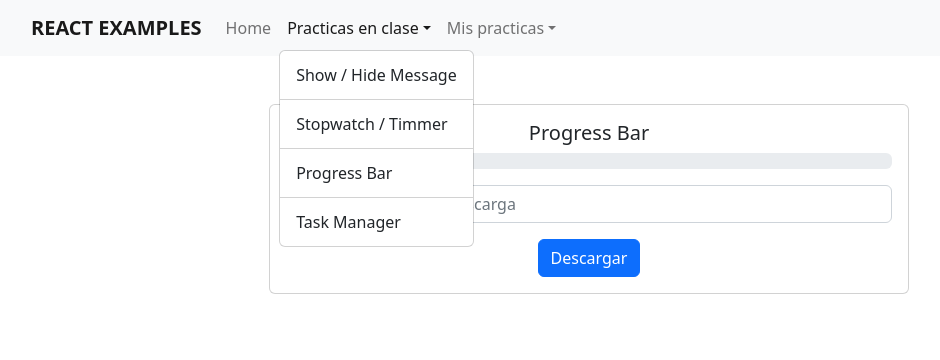
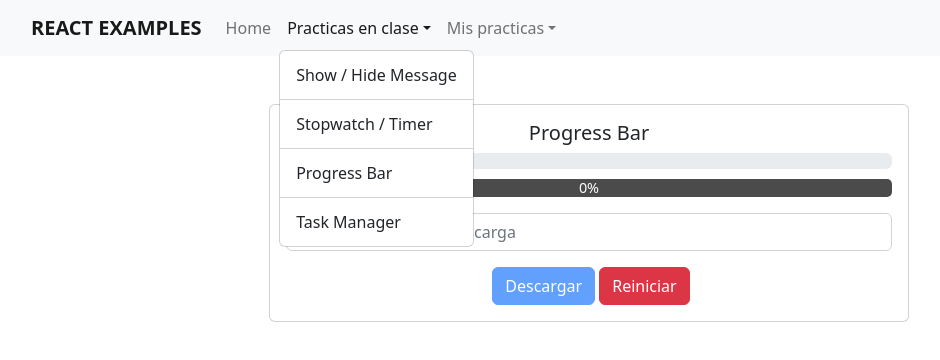
Before and after one commit to ema201217/project-basic-react-examples, a React (Create React App) app: page /progressBar in a window 1280 px wide. Both pictures are taken after a click on the button "Practicas en clase". Shown: the top 360 px of the page, without its empty margins (51-991 px from the left). Built offline with nearby package versions, Linux system fonts and the light colour scheme.

Commit message:
clase 2 - Terminamos el ejemplo 2 - barra de progreso

```diff
--- a/src/components/Header/index.jsx
+++ b/src/components/Header/index.jsx
@@ -18,8 +18,8 @@ export const Header = () => {
                 Show / Hide Message
               </NavDropdown.Item>
               <NavDropdown.Divider />
-              <NavDropdown.Item as={Link} to="/">
-                Stopwatch / Timmer
+              <NavDropdown.Item as={Link} to="/stopwatchTimer">
+                Stopwatch / Timer
               </NavDropdown.Item>
               <NavDropdown.Divider />
               <NavDropdown.Item as={Link} to="/progressBar">
@@ -31,6 +31,10 @@ export const Header = () => {
               </NavDropdown.Item>
             </NavDropdown>
             <NavDropdown title="Mis practicas" id="basic-nav-dropdown">
+              <NavDropdown.Item as={Link} to="/myPractice/showHideMessage">
+              Show / Hide Message 2
+              </NavDropdown.Item>
+              <NavDropdown.Divider />
               <NavDropdown.Item as={Link} to="/">
                 Counter
               </NavDropdown.Item>
--- /dev/null
+++ b/src/components/ProgressBar/ProgressBar2.jsx
@@ -0,0 +1,11 @@
+import React from 'react'
+import styles from "./styles.module.css";
+
+export const ProgressBar2 = ({now,label}) => {
+  return (
+    <div /* className="progressContainer" */ className={styles.progressContainer}>
+      <span /* className="bar" */ className={styles.bar} style={{width: `${now}%`}}></span>
+      <span /* className="number" */ className={styles.number}>{label}</span>
+    </div>
+  )
+}
--- a/src/components/ProgressBar/index.jsx
+++ b/src/components/ProgressBar/index.jsx
@@ -7,24 +7,61 @@ import {
   Row,
   ProgressBar as BarProgress,
   Form,
+  Modal,
 } from "react-bootstrap";
+import { ProgressBar2 } from "./ProgressBar2";
 
 export const ProgressBar = () => {
   const [now, setNow] = useState(0);
-  const inputRef = useRef(null)
+  const [intervalState, setIntervalState] = useState(null);
+  const inputRef = useRef(null);
+  const [btnDisable, setBtnDisable] = useState(true);
+  const [showModal, setShowModal] = useState(false);
 
   const handleDownload = () => {
-    const valueInput = inputRef.current?.value
+    const valueInput = +inputRef.current?.value;
+    const isValueValid =
+      !isNaN(valueInput) && valueInput > 0 && valueInput <= 100;
+    setShowModal(!isValueValid);
+
+    if (intervalState) {
+      clearInterval(intervalState);
+    }
+
+    if (isValueValid) {
       const interval = setInterval(() => {
         setNow((now) => {
-        if (now === +valueInput) {
+          console.log(now);
+          if (now === valueInput) {
             clearInterval(interval);
             return now;
           }
           return now + 1;
         });
       }, 1000);
+
+      setIntervalState(interval);
+    } else {
+      //   setNow(0);
+      // clearInterval(intervalState);
+      handleReset();
+    }
   };
+
+  const handleReset = () => {
+    setNow(0);
+    clearInterval(intervalState);
+  };
+
+  const handleChange = ({ target: { value } }) => {
+    /* console.log(value);
+    console.log(+value);
+    console.log(!!+value);
+    console.log(Boolean(+value)); */
+    setBtnDisable(!!!+value);
+  };
+
+  const handleClose = () => setShowModal(false);
 
   return (
     <Container>
@@ -40,18 +77,43 @@ export const ProgressBar = () => {
                 variant="danger"
               />
 
+              <ProgressBar2 now={now} label={`${now}%`}/>
+
               <Form.Control
                 ref={inputRef}
                 placeholder="Ingresar tiempo de descarga"
                 className="my-3"
+                onChange={handleChange}
               ></Form.Control>
-              <Button variant="primary" onClick={handleDownload}>
+              <Button
+                variant="primary"
+                className="mx-1"
+                onClick={handleDownload}
+                disabled={btnDisable}
+              >
                 Descargar
+              </Button>
+              <Button variant="danger" onClick={handleReset}>
+                Reiniciar
               </Button>
             </Card.Body>
           </Card>
         </Col>
       </Row>
+      <Modal show={showModal} onHide={handleClose}>
+        <Modal.Header closeButton>
+          <Modal.Title>Mensaje...</Modal.Title>
+        </Modal.Header>
+        <Modal.Body>
+          <>
+            <h2 className="text-danger text-center py-4">ERROR.. ❌</h2>
+            <p className="text-muted fs-4 text-center">
+              Solo se acepta valores numéricos. El valor debe ser mayor a 0 y
+              menor e igual a 100.
+            </p>
+          </>
+        </Modal.Body>
+      </Modal>
     </Container>
   );
 };
--- /dev/null
+++ b/src/components/ProgressBar/styles.module.css
@@ -0,0 +1,27 @@
+.progressContainer{
+  position: relative;
+  width: 100%;
+  height: 18px;
+  margin:10px 0;
+  display: flex;
+  align-items: center;
+  border-radius: 5px;
+  background-color: rgb(75, 75, 75);
+  color:#fff;
+  text-align: center;
+  overflow: hidden;
+}
+.bar{
+  background-color:rgba(255, 255, 255, 0.551);
+  height: 20px;
+  border-radius: 3px;
+  transition: width 800ms ease-in-out;
+}
+.number{
+  position: absolute;
+  font-size: .9rem;
+  line-height: 1rem;
+  width: 100%;
+  font-weight: lighter;
+  user-select: none;
+}
--- a/src/components/ShowHideMessage/index.jsx
+++ b/src/components/ShowHideMessage/index.jsx
@@ -1,5 +1,6 @@
 import { Button, Col, Container, Row, Toast } from "react-bootstrap";
 import { useShow } from "../../hook/useShow";
+import './styles.css'
 
 export const ShowHideMessage = () => {
   const { show, handleShowMessage } = useShow(false);
@@ -23,7 +24,7 @@ export const ShowHideMessage = () => {
                 alt=""
               />
               <strong className="me-auto">ReactJS</strong>
-              <small>11 mins ago</small>
+              <small className='small'>11 mins ago</small>
             </Toast.Header>
             <Toast.Body>Primer Clase!!</Toast.Body>
           </Toast>
--- /dev/null
+++ b/src/components/ShowHideMessage/styles.css
@@ -0,0 +1,3 @@
+.small{
+  background-color: rgb(165, 42, 42);
+}
--- /dev/null
+++ b/src/components/StopwatchTimer/index.jsx
@@ -0,0 +1,7 @@
+import React from 'react'
+
+export const StopwatchTimer = () => {
+  return (
+    <div>StopwatchTimer</div>
+  )
+}
--- /dev/null
+++ b/src/components/myPractices/ShowHideMessage2/index.jsx
@@ -0,0 +1,91 @@
+import { useEffect, useState } from "react";
+import { Alert, Button, Col, Container, Row, Toast } from "react-bootstrap";
+import { Link } from "react-router-dom";
+// import { useShow } from "../../../hook/useShow";
+
+const arrColors = ["red", "blue", "green", "lightblue", "yellow", "pink"];
+export const ShowHideMessage2 = () => {
+  const [show, setShow] = useState(false);
+  const [linkActive, setLinkActive] = useState(false);
+  const [date, setDate] = useState("");
+  const [intervalColor, setIntervalColor] = useState(null);
+  const [colorTitle, setColorTitle] = useState("");
+
+  const handleShowMessage = () => {
+    setShow(!show);
+    if (show && intervalColor) {
+      clearInterval(intervalColor);
+    } else {
+      const interval = setInterval(() => {
+        const indexRandom = Math.round(Math.random() * (arrColors.length - 1));
+        setColorTitle(() => {
+          console.log("indexRandom", indexRandom);
+          setColorTitle(arrColors[indexRandom]);
+        });
+      }, 500);
+      setIntervalColor(interval);
+    }
+  };
+
+  const handleLinkActive = () => setLinkActive(true);
+
+  useEffect(() => {
+    if (show) {
+      setDate(new Date().toLocaleString());
+    }
+  }, [show]);
+
+  return (
+    <Container>
+      <Row className="mt-5">
+        <Col
+          xs={12}
+          lg={{ span: 6, offset: show ? 3 : 0 }}
+          className="text-center"
+        >
+          <Button
+            className="mb-2"
+            variant={show ? "danger" : "success"}
+            onClick={handleShowMessage}
+          >
+            {show ? "Ocultar" : "Mostrar"} mensaje
+          </Button>
+          <Toast show={show} onClose={handleShowMessage} className="m-auto">
+            <Toast.Header>
+              <img
+                src="holder.js/20x20?text=%20"
+                className="rounded me-2"
+                alt=""
+              />
+              <strong className="me-auto" style={{ color: colorTitle }}>
+                ReactJS
+              </strong>
+              <small>{date}</small>
+            </Toast.Header>
+            <Toast.Body>Primer Clase!!</Toast.Body>
+          </Toast>
+        </Col>
+        {!show && (
+          <Col xs={12} lg={6}>
+            <Alert variant="primary">
+              <Alert.Heading>La tostada esta oculta</Alert.Heading>
+              {!linkActive ? (
+                <Button
+                  variant="outline-light"
+                  className="fw-bold"
+                  onClick={handleLinkActive}
+                >
+                  Mostrar link del siguiente ejemplo
+                </Button>
+              ) : (
+                <Alert.Link as={Link} to="/progressBar">
+                  Barra de progreso
+                </Alert.Link>
+              )}
+            </Alert>
+          </Col>
+        )}
+      </Row>
+    </Container>
+  );
+};
```
Also changed, not shown: src/routes/routesPublic.js (+10 -0 lines). Lines whose indentation alone changed are shown as unchanged.
